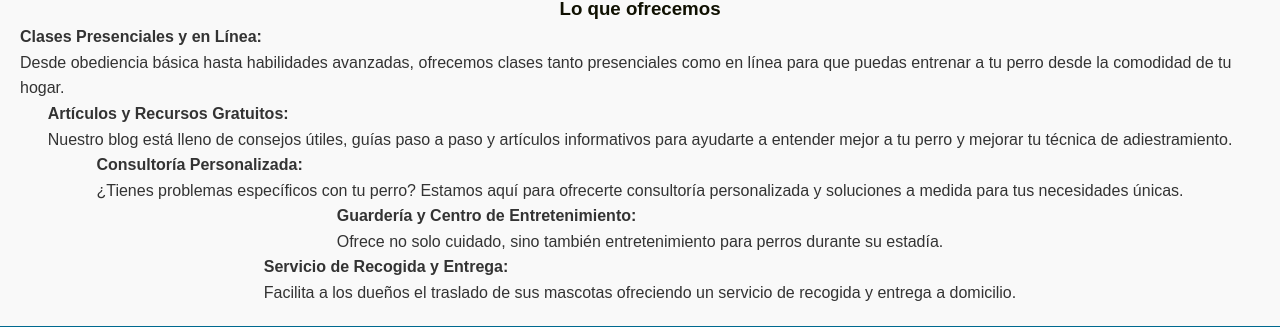
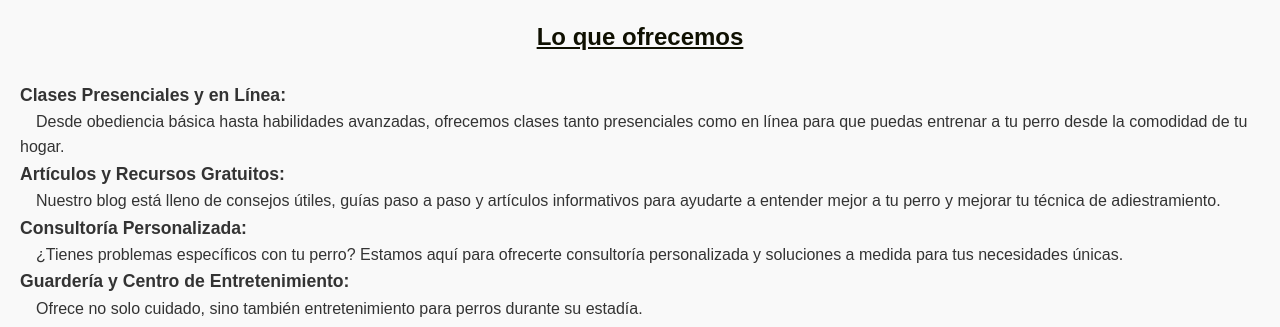
Before and after one commit to noehVan/webPerritos, a plain HTML site: page Pages/Servicios.html in a window 1280 px wide. Shown: the part 243-570 px from the top of the page. Drawn offline with Linux system fonts and the light colour scheme.

Commit message:
Update style.css

```diff
--- a/Css/style.css
+++ b/Css/style.css
@@ -13,7 +13,7 @@
     background-color: #f9f9f9;
   }
 
-  h1, h2, h3 {
+  h1, h2, h3{
     font-weight: bold;
     text-align: center;
     color: #0f1001;
@@ -86,7 +86,6 @@
   main {
     display: flex;
     flex-direction: column;
-    align-items: center;
     padding: 20px;
   }
   main article {
@@ -106,6 +105,13 @@
     margin-bottom: 1rem;
   }
 
+  main h3 {
+    font-size: 1.5rem;
+    margin-top: 1.5rem;
+    margin-bottom: 1.5rem;
+    text-decoration: underline;
+  }
+
   main article div {
     display: flex;
     justify-content: space-around;
@@ -123,8 +129,21 @@
     border-radius: 5px;
     margin-bottom: 0.5rem;
   }
+  .lgmd h4 {
+    font-size: 1.1rem;
+    text-align: left;
+    margin-top: 1;
+   }
+
+  .lgmd p {
+    font-size: 1rem;
+    text-align: left;
+    margin-top: 0;
+    text-indent: 1em;
+  }
 
   main article div p {
+    text-align: center;
     margin: 0;
   }
 
```
